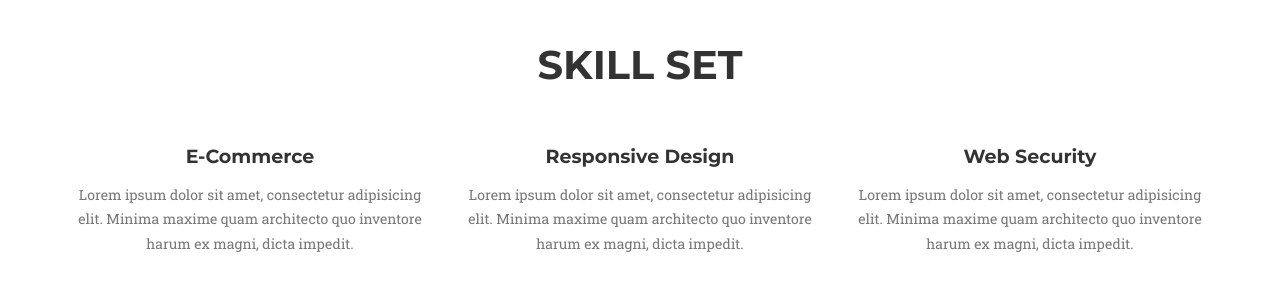
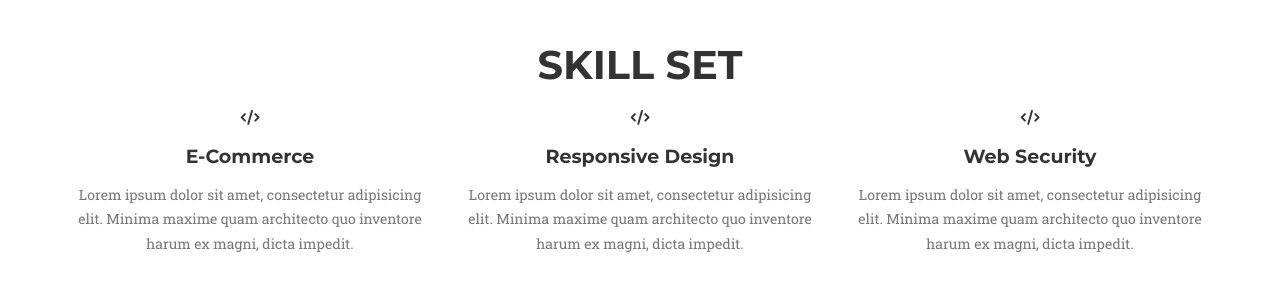
Before and after one commit to Jh214/JH214.github.io, a Jekyll site: the page built from index.html, in a window 1280 px wide and 900 px high, scrolled down 830 px. Shown: the part 150-450 px from the top of the window. Built offline with Jekyll 4.4.1, drawn with Linux system fonts in a browser that asks for light colours; some web fonts are replaced; the list of posts is cut into pages by our own code.

Commit message:
제발 아이콘좀

```diff
--- a/_includes/services.html
+++ b/_includes/services.html
@@ -10,7 +10,7 @@
                 <div class="col-md-4">
                     <span class="fa-stack fa-1x">
                         <!-- <i class="fa-solid fa-circle fa-stack-2x text-primary"></i> -->
-                    <i class="icon solid fa-code"></i>
+                    <i class="fa-solid fa-code"></i>
                     </span>
                     <h4 class="service-heading">E-Commerce</h4>
                     <p class="text-muted">Lorem ipsum dolor sit amet, consectetur adipisicing elit. Minima maxime quam architecto quo inventore harum ex magni, dicta impedit.</p>
@@ -18,7 +18,7 @@
                 <div class="col-md-4">
                     <span class="fa-stack fa-1x">
                         <!-- <i class="fa-solid fa-circle fa-stack-2x text-primary"></i> -->
-                    <i class="icon solid fa-code"></i>
+                    <i class="fa-solid fa-code"></i>
                     </span>
                     <h4 class="service-heading">Responsive Design</h4>
                     <p class="text-muted">Lorem ipsum dolor sit amet, consectetur adipisicing elit. Minima maxime quam architecto quo inventore harum ex magni, dicta impedit.</p>
@@ -26,7 +26,7 @@
                 <div class="col-md-4">
                     <span class="fa-stack fa-1x">
                         <!-- <i class="fa-solid fa-circle fa-stack-2x text-primary"></i> -->
-                    <i class="icon solid fa-code"></i>
+                    <i class="fa-solid fa-code"></i>
                     </span>
                     <h4 class="service-heading">Web Security</h4>
                     <p class="text-muted">Lorem ipsum dolor sit amet, consectetur adipisicing elit. Minima maxime quam architecto quo inventore harum ex magni, dicta impedit.</p>
```
